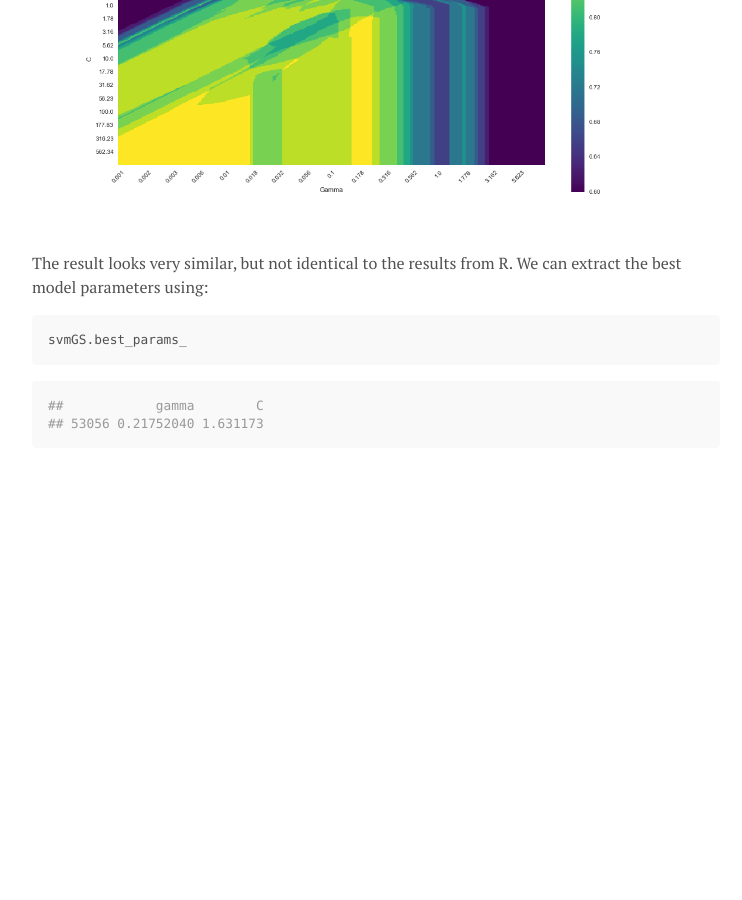
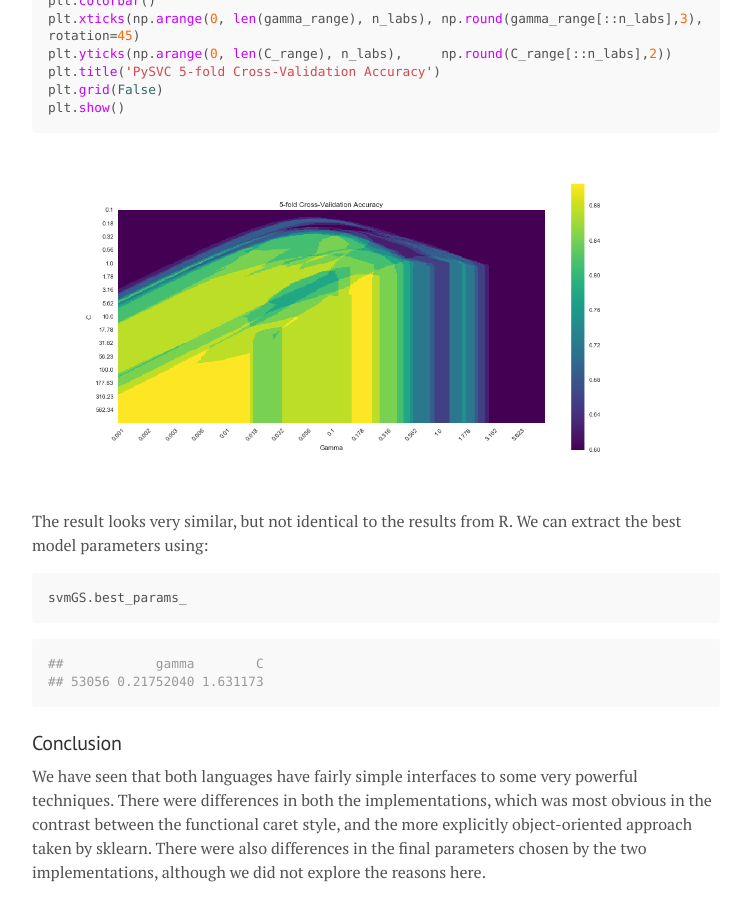
Before and after one commit to joelcarlson/joelcarlson.github.io, a Jekyll site: the page built from _posts/2016-05-13-RvsPython-GridSearch.md, in a window 1280 px wide and 900 px high, scrolled down 4639 px. Shown: the whole window, without its empty margins (264-1006 px from the left). Built offline with Jekyll 4.4.1, drawn with Linux system fonts in a browser that asks for light colours; formulas are drawn with MathJax 3; before the commit the page ends 5103 px from its top, so only the background shows below that; some of the changed text lies outside the part shown.

Commit message:
fix latex

````diff
--- a/_posts/2016-05-13-RvsPython-GridSearch.md
+++ b/_posts/2016-05-13-RvsPython-GridSearch.md
@@ -35,7 +35,7 @@
 
 ### Building the Model
 
-With the housekeeping over and done with, we can go ahead and set our model parameters. As stated above, we will perform 5 fold cross validation using the entire dataset for all parameter combinations. The two tunable parameters, `C` and `gamma`, will be tuned over $10^{-1}$ to $10^3$, and $10^{-3}$ to $10^1$, respectively (determined empirically to yield interesting results).
+With the housekeeping over and done with, we can go ahead and set our model parameters. As stated above, we will perform 5 fold cross validation using the entire dataset for all parameter combinations. The two tunable parameters, `C` and `gamma`, will be tuned over \\[10^{-1}\\] to \\[10^3\\], and \\[10^{-3}\\] to \\[10^1\\], respectively (determined empirically to yield interesting results).
 
 {% highlight r %}
 # Set up the 5-fold CV
@@ -222,3 +222,7 @@
 ##            gamma        C
 ## 53056 0.21752040 1.631173
 ```
+
+### Conclusion
+
+We have seen that both languages have fairly simple interfaces to some very powerful techniques. There were differences in both the implementations, which was most obvious in the contrast between the functional caret style, and the more explicitly object-oriented approach taken by sklearn. There were also differences in the final parameters chosen by the two implementations, although we did not explore the reasons here.
````
Also changed, not shown: other parts of _posts/2016-05-13-RvsPython-GridSearch.md (+1 -1 lines).
